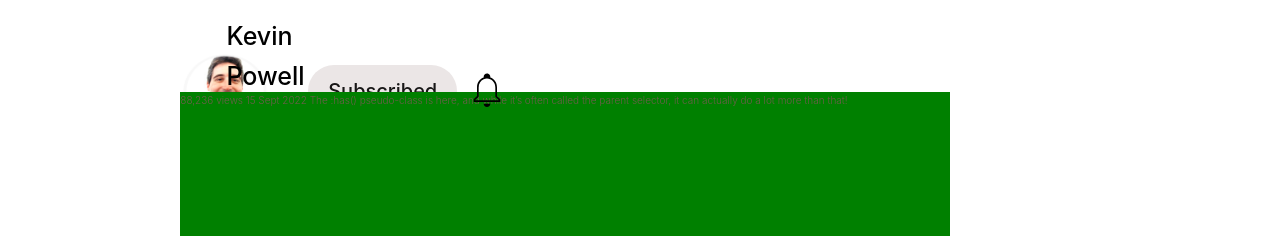
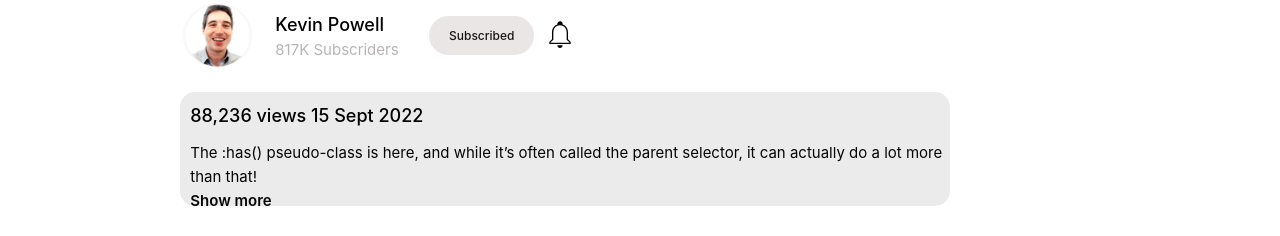
Before and after one commit to SarsharMirwais/YouTube-clone, a website: page video-details.html in a window 1280 px wide. Shown: the part 574-810 px from the top of the page. Drawn offline with Linux system fonts and the light colour scheme.

Commit message:
page 2 completed

```diff
--- a/sass/_video.scss
+++ b/sass/_video.scss
@@ -8,18 +8,48 @@
 
     grid-template-rows: auto 20% 20%;
 
+
+}
+
+.some-comment {
+    background-color: rgb(235, 235, 235);
+    border-radius: 15px;
+    margin-bottom: 3rem;
+}
+
+.next-para {
+    font-size: 18px;
+    font-weight: 500;
+    padding: 10px;
+    color: black;
+
+}
+
+.next2-para {
+    font-size: 15px;
+    font-weight: 400;
+    padding-left: 10px;
+    color: rgb(5, 5, 5);
+
+}
+
+
+.next4-para {
+    font-size: 15px;
+    font-weight: 600;
+    padding-left: 10px;
+    color: rgb(8, 8, 8);
+    cursor: pointer;
+
+
 }
 
 
 
-.some-comment {
-    background-color: green;
-}
-
 .parah22 {
 
     &--1 {
-        font-size: 30px;
+        font-size: 22px;
         font-weight: 500;
         color: black;
         padding-top: 1rem;
@@ -28,32 +58,35 @@
 
 .n-profile {
     display: grid;
-    grid-template-columns: 20% 20% auto;
+    grid-template-columns: 1fr 1fr 5fr;
     padding-top: 10px;
 }
 
 .person-name {
-    font-size: 25px;
+    font-size: 18px;
     font-weight: 500;
     color: black;
+    padding-left: 10px;
+
 }
 
 .person-name2 {
-    font-size: 18px;
+    font-size: 15px;
     font-weight: 400;
     color: rgb(184, 180, 180);
-    line-height: 35px;
+    line-height: 20px;
+    padding-left: 10px;
 }
 
 .person-logo {
-    height: 7.5rem;
-    width: 9rem;
+    height: 6.5rem;
+    width: 7.5rem;
 }
 
 .pro-details {
     display: grid;
     grid-template-rows: 1fr;
-    grid-template-columns: 30% 50%;
+    grid-template-columns: 50% 80%;
     align-items: center;
     cursor: pointer;
 }
@@ -62,21 +95,25 @@
 
 
     display: grid;
-    grid-template-columns: auto 50%;
+    grid-template-columns: auto 10%;
     gap: 10px;
     justify-content: center;
     align-items: center;
-    padding-left: 2rem;
+    padding-left: 7rem;
 
 
     &--button {
-        font-size: 20px;
+        font-size: 12px;
         font-weight: 500;
         padding: 10px 20px;
         border-radius: 30px;
         color: rgb(24, 23, 23);
         background-color: rgb(235, 230, 230);
-        text-decoration: none
+        text-decoration: none;
+
+        &:hover {
+            background-color: rgb(214, 209, 209);
+        }
     }
 
 
--- a/video-details.html
+++ b/video-details.html
@@ -90,7 +90,7 @@
                     <div class="ring">
                         <a href="#" class="ring--button">Subscribed</a>
                         <svg viewBox="0 0 24 24" preserveAspectRatio="xMidYMid meet" focusable="false"
-                            class="next-pagering" color="black" width="40" height="40" fill="currentColor">
+                            class="next-pagering" color="black" width="32" height="32" fill="currentColor">
                             <g class="style-scope yt-icon">
                                 <path
                                     d="M10,20h4c0,1.1-0.9,2-2,2S10,21.1,10,20z M20,17.35V19H4v-1.65l2-1.88v-5.15c0-2.92,1.56-5.22,4-5.98V3.96 c0-1.42,1.49-2.5,2.99-1.76C13.64,2.52,14,3.23,14,3.96l0,0.39c2.44,0.75,4,3.06,4,5.98v5.15L20,17.35z M19,17.77l-2-1.88v-5.47 c0-2.47-1.19-4.36-3.13-5.1c-1.26-0.53-2.64-0.5-3.84,0.03C8.15,6.11,7,7.99,7,10.42v5.47l-2,1.88V18h14V17.77z"
@@ -113,9 +113,10 @@
 
             </div>
             <div class="some-comment">
-                <p6 class="next-para">88,236 views 15 Sept 2022</p6>
-                <p5 class="next2-para">The :has() pseudo-class is here, and while it’s often called the parent
-                    selector, it can actually do a lot more than that!</p6>
+                <p class="next-para">88,236 views 15 Sept 2022</p>
+                <p class="next2-para">The :has() pseudo-class is here, and while it’s often called the parent selector,
+                    it can actually do a lot more than that!</p>
+                <p class="next4-para">Show more</p>
             </div>
 
         </div>
```
Also changed, not shown: css/style.css.
